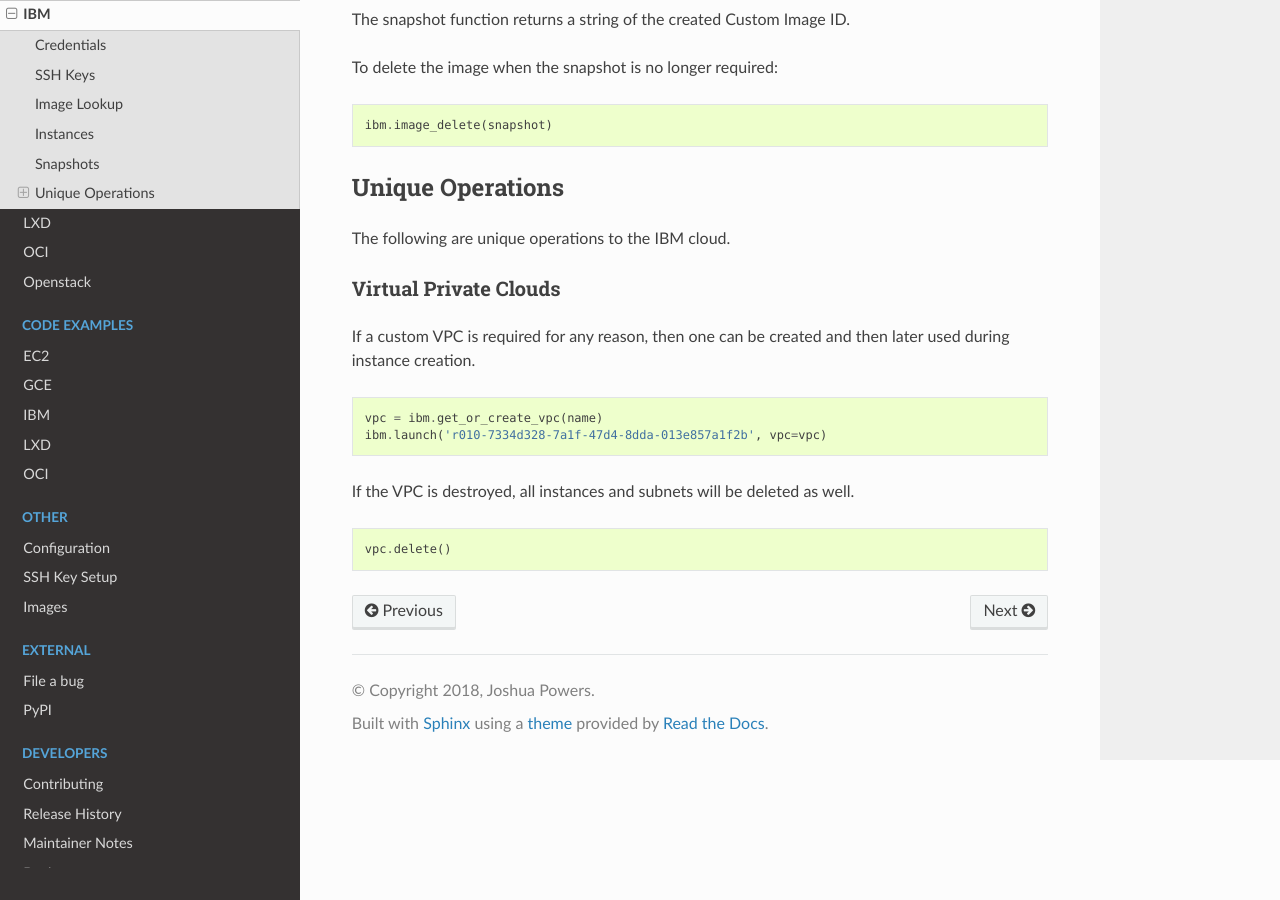
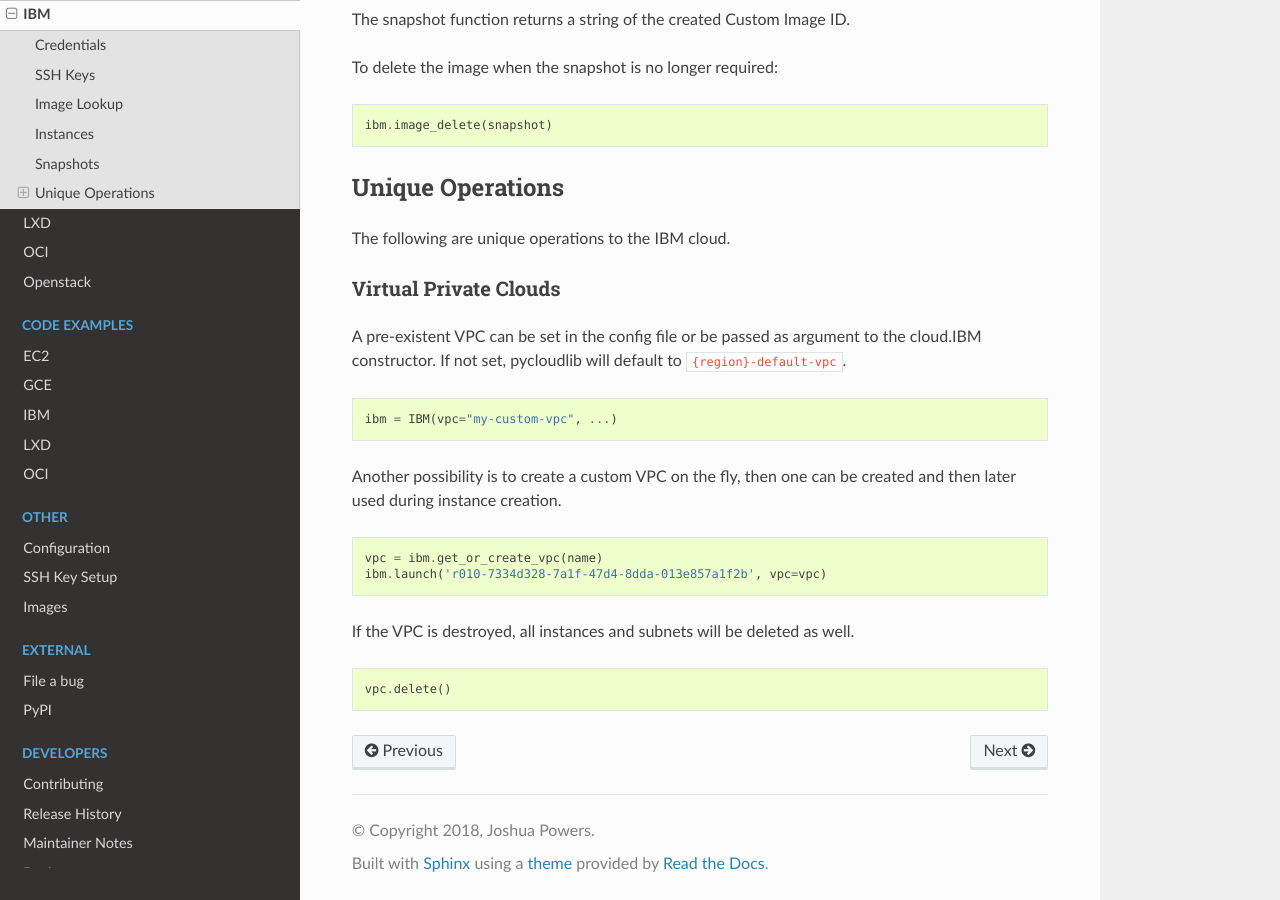
Before and after one commit to canonical/pycloudlib, a Sphinx documentation site: the page built from docs/clouds/ibm.md, in a window 1280 px wide and 900 px high, scrolled down 2159 px. Built offline with Sphinx 7.4.7 and the Read the Docs theme 2.0.0, drawn with Linux system fonts in a browser that asks for light colours; pages that are not in the unit, such as notebooks, are missing from menus.

Commit message:
docs: improve IBM vpc explanation

````diff
--- a/docs/clouds/ibm.md
+++ b/docs/clouds/ibm.md
@@ -101,7 +101,13 @@
 
 ### Virtual Private Clouds
 
-If a custom VPC is required for any reason, then one can be created
+A pre-existent VPC can be set in the config file or be passed as argument to the cloud.IBM constructor. If not set, pycloudlib will default to `{region}-default-vpc`.
+
+```python
+ibm = IBM(vpc="my-custom-vpc", ...)
+```
+
+Another possibility is to create a custom VPC on the fly, then one can be created
 and then later used during instance creation.
 
 ```python
````
